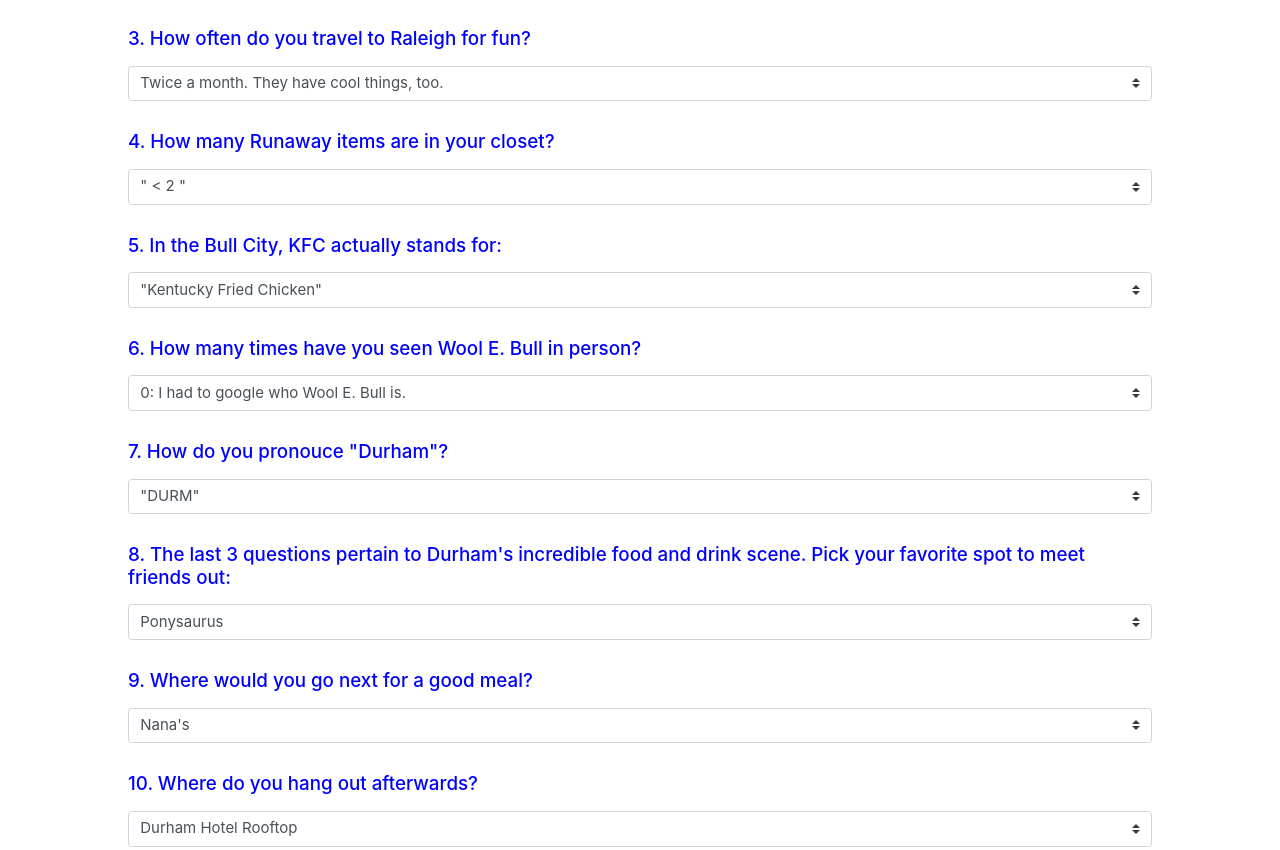
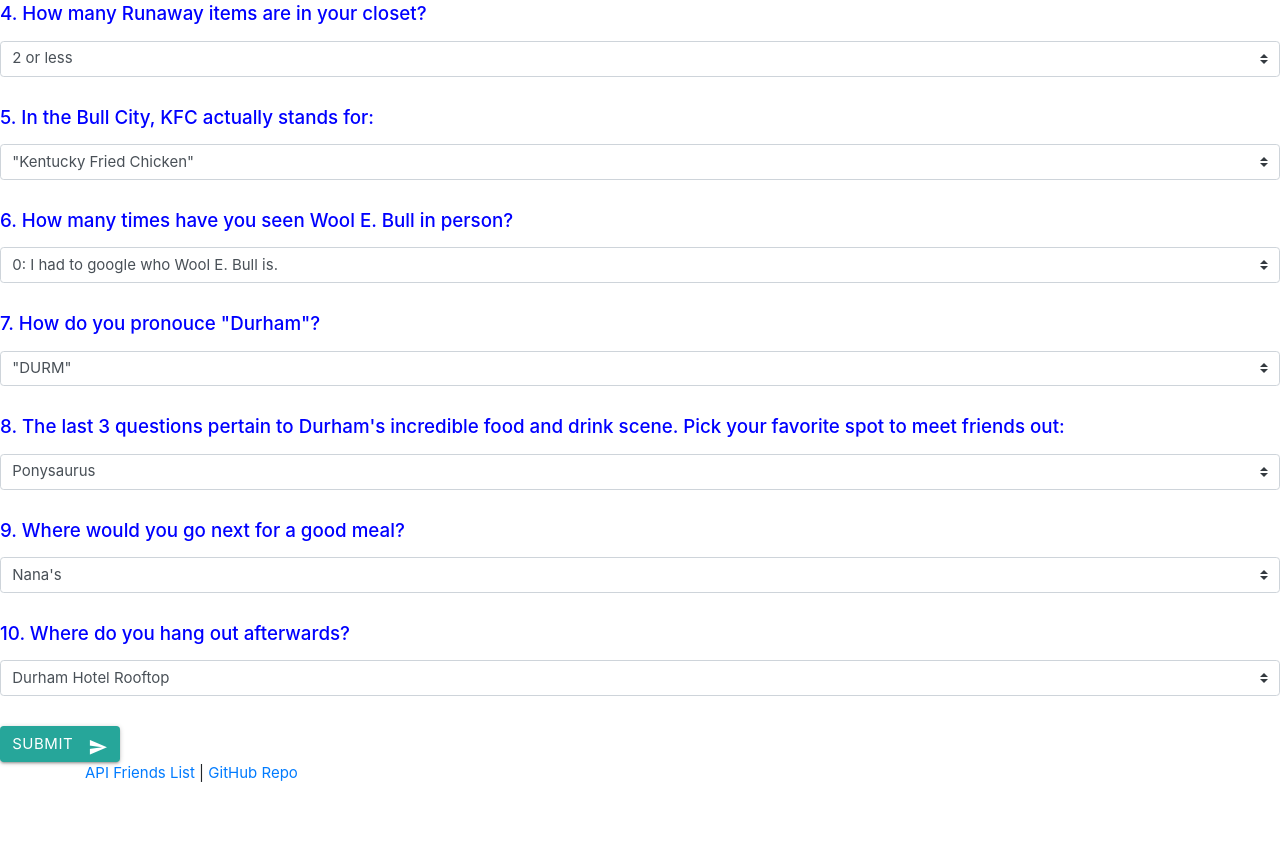
Before and after one commit to AceKingQueen/Bull-City-Friend-Finder, a website: page app/public/survey.html in a window 1280 px wide. Shown: the part 618-1468 px from the top of the page. After the commit the page ends 1418 px from the top, so only its background shows below. Drawn offline with nearby package versions, Linux system fonts and the light colour scheme.

Commit message:
lost css styling no longer getting new input in console

```diff
--- a/app/public/style.css
+++ b/app/public/style.css
@@ -1,17 +1,3 @@
-h1 {
+h5 {
     color: blue;
 }
-
-.quiz-container {
-    margin-left: 10%;
-    margin-right: 10%;
-    margin-top: 10%;
-}
-
-footer {
-    margin-top: 5%;
-}
-
-label {
-    color: blue;
-}
--- a/app/public/survey.html
+++ b/app/public/survey.html
@@ -6,7 +6,6 @@
   <meta name="viewport" content="width=device-width, initial-scale=1.0">
   <meta http-equiv="X-UA-Compatible" content="ie=edge">
   <title>Bull City Survey Questions</title>
-  <!-- Compiled and minified CSS -->
   <link rel="stylesheet" href="https://cdnjs.cloudflare.com/ajax/libs/materialize/1.0.0-beta/css/materialize.min.css">
   <link rel="stylesheet" href="https://maxcdn.bootstrapcdn.com/bootstrap/4.0.0/css/bootstrap.min.css" integrity="sha384-Gn5384xqQ1aoWXA+058RXPxPg6fy4IWvTNh0E263XmFcJlSAwiGgFAW/dAiS6JXm"
     crossorigin="anonymous">
@@ -18,7 +17,7 @@
 <body>
 
 
-  <div class="quiz-container">
+  <div class="survey-container">
 
     <h1>Bull City Friend-Finder</h1>
 
@@ -50,7 +49,6 @@
         <h5>1. Where is the best hamburger in town?</h5>
       </label>
       <select class="chosen-select custom-select mb-3" id="q1">
-
         <option value="1">Only Burger</option>
         <option value="2">Dain's</option>
         <option value="3">Cookout</option>
@@ -87,9 +85,8 @@
       </label>
       <select class="custom-select custom-select mb-3" id="q4">
 
-        <option value="1">"
-          < 2 "</option>
-        <option value="2 ">"> 3"</option>
+        <option value="1">2 or less</option>
+        <option value="2 ">More than 3</option>
         <option value="3">What's Runaway?</option>
       </select>
     </div>
@@ -180,12 +177,26 @@
       </div>
     </footer>
 
+     <!-- Modal Trigger -->
+  <!-- <a class="waves-effect waves-light btn modal-trigger" href="#modal1">Modal</a>
+
+  <! Modal Structure -->
+  <!-- <div id="modal1" class="modal">
+    <div class="modal-content">
+      <h4>Modal Header</h4>
+      <p>A bunch of text</p>
+    </div>
+    <div class="modal-footer">
+      <a href="#!" class="modal-close waves-effect waves-green btn-flat">Agree</a>
+    </div>
+  </div> -->
+
     <!-- Modal -->
-    <div id="bestFriendModal" class="modal fade" role="dialog">
-      <div class="modal-dialog">
+    <!-- <div id="bestFriendModal" class="modal fade" role="dialog">
+      <div class="modal-dialog"> -->
 
         <!-- Modal content-->
-        <div class="modal-content">
+        <!-- <div class="modal-content">
           <div class="modal-heade	r">
             <button type="button" class="close" data-dismiss="modal">&times;</button>
             <h3 class="modal-title">
@@ -205,18 +216,15 @@
         </div>
 
       </div>
-    </div>
+    </div> -->
 
   </div>
-  <!-- Compiled and minified JavaScript -->
   <script src="https://cdnjs.cloudflare.com/ajax/libs/materialize/1.0.0-beta/js/materialize.min.js"></script>
-
-
 </body>
-
 </html>
 
 <script type="text/javascript">
+
   //when user clicks submit button
   $("#submit").on("click", function (event) {
 
@@ -225,7 +233,7 @@
     var newUser = {
       userName: $("#user-name").val().trim(),
       userPhoto: $("#user-photo").val().trim(),
-      userscores: [
+      userScores: [
         $("#q1").val(),
         $("#q2").val(),
         $("#q3").val(),
@@ -235,7 +243,7 @@
         $("#q7").val(),
         $("#q8").val(),
         $("#q9").val(),
-        $("#q10").val(),
+        $("#q10").val()
       ]
     };
 
@@ -243,13 +251,14 @@
 
     $.post("/api/friends", newUser, function (data) {
 
-      console.log(data)
+      // console.log(data)
 
       $("#bestFriendName").text(data.name);
 
       $('#bestFriendImg').attr("src", data.photo);
+
       // Show the modal with the best match
-      $("#bestFriendModal").modal('toggle');
+      // $("#bestFriendModal").modal('toggle');
     })
   })
 </script>
--- a/app/routing/htmlRoutes.js
+++ b/app/routing/htmlRoutes.js
@@ -13,7 +13,10 @@
   app.get("*", function(req, res) {
     res.sendFile(path.join(__dirname, "../public/home.html"));
   });
+
+  //home page
   app.get("/", function(req, res) {
     res.sendFile(path.join(__dirname, "../public/home.html"));
   });
+
 };
```
Also changed, not shown: app/data/friends.js (+5 -4 lines), app/public/home.html (+1 -1 lines), app/routing/apiRoutes.js (+18 -27 lines).
